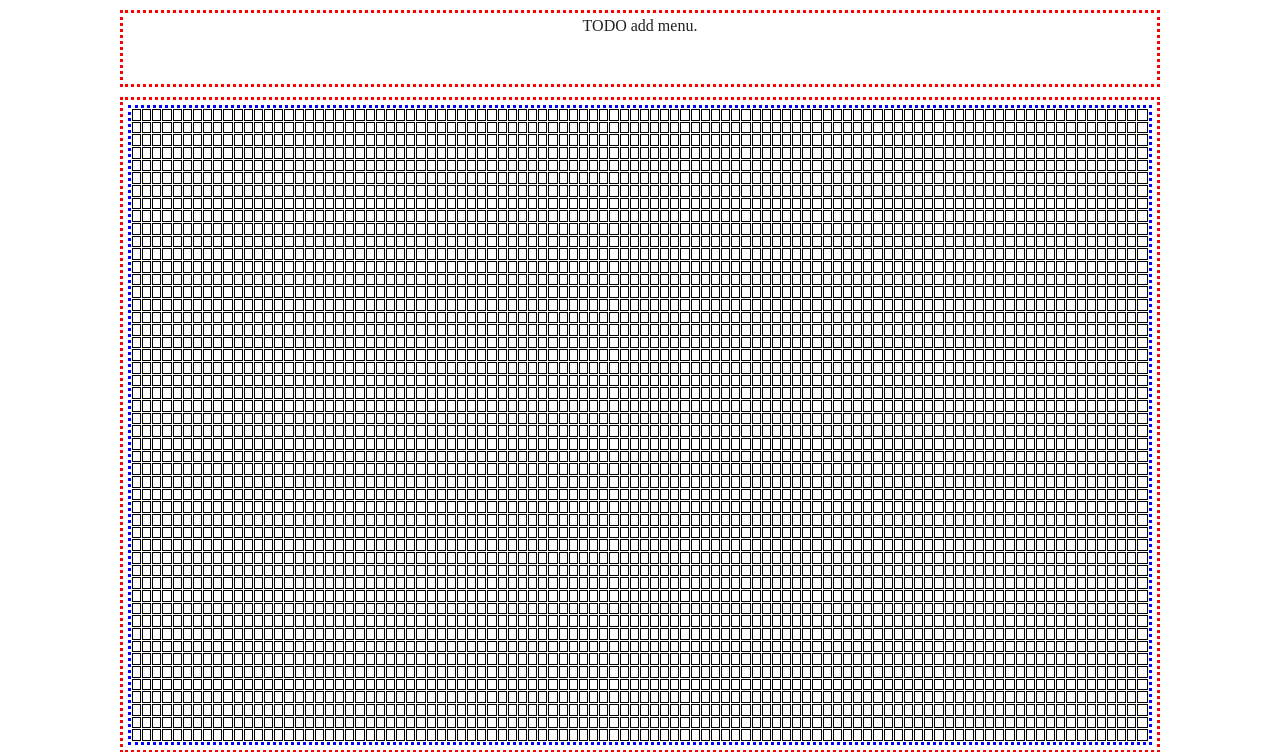
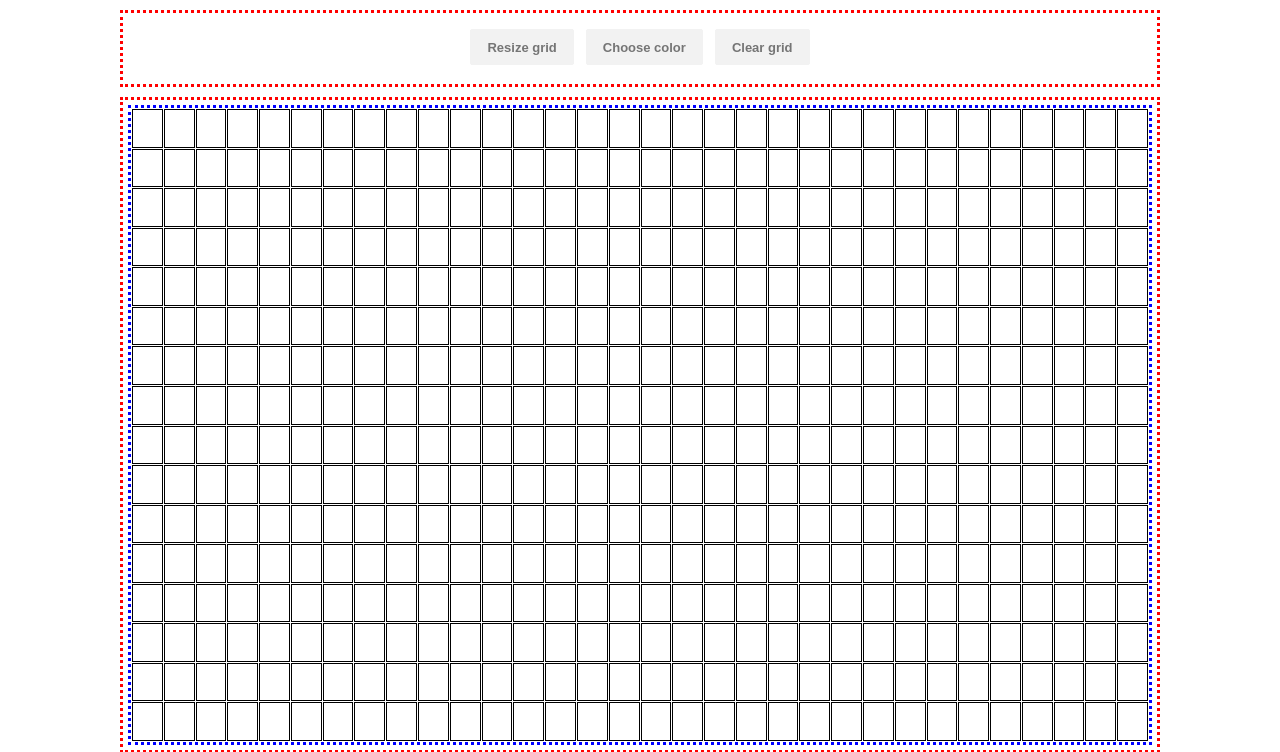
Before and after one commit to amr-ergawy/EtchASketchJavascriptJQuery, a PHP site: page / in a window 1280 px wide. Shown: the top 752 px of the page. Run offline with PHP 8.4, Linux system fonts and the light colour scheme; some libraries are stand-ins or nearby versions.

Commit message:
- Added the menu and its style. - Separated the board style into its own file. - The board cols will be always set to 2*rows to get square cells.

```diff
--- /dev/null
+++ b/css/board.css
@@ -0,0 +1,16 @@
+#board {
+	width: 100%;
+	height: 100%;
+
+	/* border is only enabled for testing purposes.*/
+	/* avoid sub-pixle calculations
+	 * by setting border width to 3px.*/
+	border: 3px dotted blue;
+
+	border-collapse: separate;
+	border-spacing: 1px 1px;
+}
+
+.board-cell {
+	border: 1px solid black;
+}
--- a/css/global.css
+++ b/css/global.css
@@ -38,7 +38,6 @@
 	min-height: 61px;
 
 	text-align: center;
-	vertical-align: middle;
 }
 
 #board-frame {
--- /dev/null
+++ b/css/menu.css
@@ -0,0 +1,42 @@
+#div-menu-buttons-container {
+	text-align: center;
+}
+
+#div-menu-buttons {
+	display: inline-block;
+	/* to prevent distortion on resizing*/
+	/* save place for three buttons */
+	min-width: 810px;
+}
+
+#div-menu-buttons .button {
+	/* copied values from google. */
+	height: 36px;
+	line-height: 27px;
+
+	/* copied values from google. */
+	background-color: #f2f2f2;
+	border: 1px solid #f2f2f2;
+	border-radius: 2px;
+	color: #757575;
+	cursor: default;
+	font-family: arial,sans-serif;
+	font-size: 13px;
+	font-weight: bold;
+	margin: 11px 4px;
+	padding: 0 16px;
+	text-align: center;
+
+	/* keep the same button min-width
+	 * as copied from google.
+	 */
+	min-width: 54px;
+}
+
+#div-menu-buttons .button:hover {
+	/* copied values from google. */
+	background-color: #f8f8f8;
+	border: 1px solid #c6c6c6;
+	box-shadow: 0 1px 1px rgba(0,0,0,0.1);
+	color: #222;
+}
--- a/index.html
+++ b/index.html
@@ -3,6 +3,8 @@
 	<head>
 		<link type="text/css" rel="stylesheet" href="css/reset.css"/>
 		<link type="text/css" rel="stylesheet" href="css/global.css"/>
+		<link type="text/css" rel="stylesheet" href="css/menu.css"/>
+		<link type="text/css" rel="stylesheet" href="css/board.css"/>
 		<script src="http://ajax.googleapis.com/ajax/libs/jquery/1.11.0/jquery.min.js"></script>
 		<script type="text/javascript" src="script/board.js"></script>
 		<title>Etch-A-Sketch</title>
@@ -10,7 +12,15 @@
 	<body>
 		<div id="div-container">
 			<div id="menu-frame" class="div-frame">
-				<p>TODO add menu.</p>
+				<form>
+					<div id="div-menu-buttons-container">
+						<div id="div-menu-buttons">
+							<input class="button" type="submit" value="Resize grid">
+							<input class="button" type="submit" value="Choose color">
+							<input class="button" type="submit" value="Clear grid">
+						</div>
+					</div>
+				</form>
 			</div>
 			<div id="board-frame" class="div-frame">
 				<table id="board">
--- a/script/board.js
+++ b/script/board.js
@@ -1,7 +1,7 @@
 $(document).ready(
 	function() {
-		var rows = 50;
-		var cols = 100;
+		var rows = 16;
+		var cols = 2*rows;
 
 		var table = document.getElementById("board");
 
```
